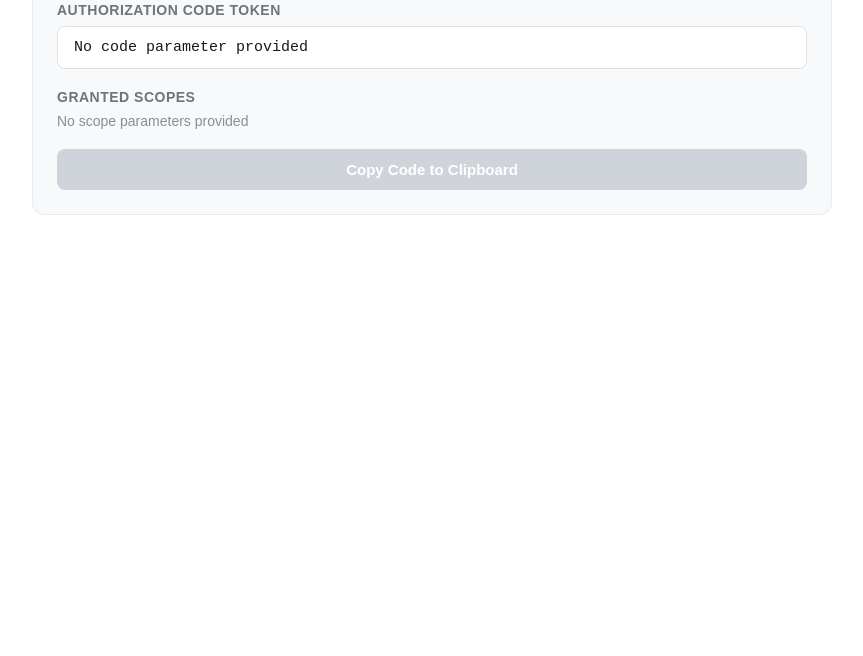
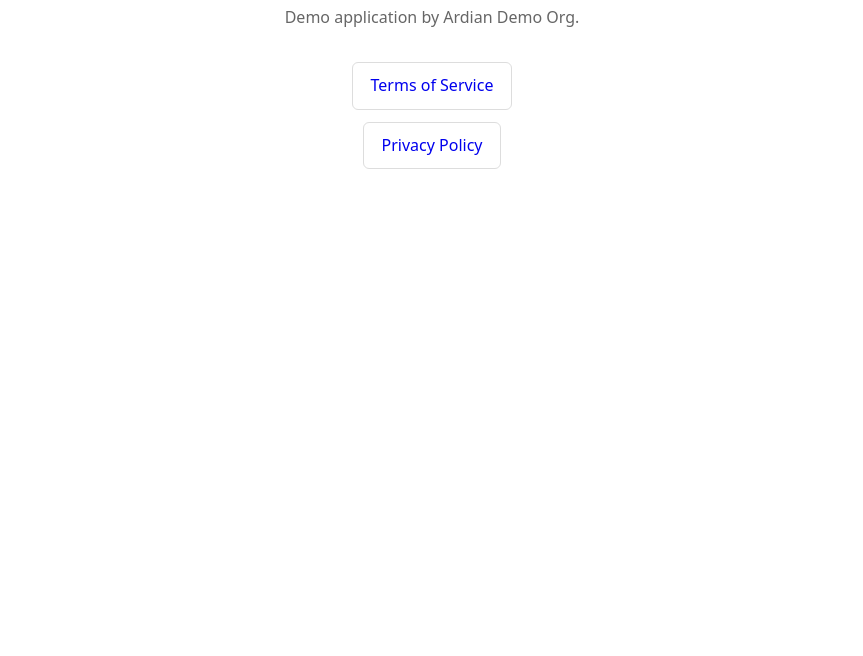
Before and after one commit to ahadiresi/ardian-demo-app, a plain HTML site: page index.html in a window 1280 px wide. Shown: the part 144-800 px from the top of the page, without its empty margins (208-1071 px from the left). Drawn offline with Linux system fonts and the light colour scheme.

Commit message:
Undo some oopsies

```diff
--- a/index.html
+++ b/index.html
@@ -3,154 +3,37 @@
 <head>
   <meta charset="UTF-8">
   <meta name="viewport" content="width=device-width, initial-scale=1.0">
-  <title>TikTok Auth Details</title>
+  <title>Ardian Demo App</title>
   <style>
     body {
-      font-family: Arial, sans-serif;
+      font-family: system-ui, -apple-system, BlinkMacSystemFont, "Segoe UI", sans-serif;
+      line-height: 1.6;
       max-width: 800px;
-      margin: 60px auto;
-      padding: 0 20px;
+      margin: 0 auto;
+      padding: 60px 20px;
+      color: #222;
       text-align: center;
-      color: #18181b;
     }
-
-    .card {
-      background: #f8f9fa;
-      border: 1px solid #e9ecef;
-      border-radius: 12px;
-      padding: 24px;
-      margin-top: 24px;
-      text-align: left;
-    }
-
-    .label {
-      font-weight: bold;
-      font-size: 14px;
-      color: #6c757d;
-      text-transform: uppercase;
-      letter-spacing: 0.5px;
-      margin-bottom: 8px;
-    }
-
-    .value-box {
-      padding: 12px 16px;
-      background: #ffffff;
-      border: 1px solid #dee2e6;
-      border-radius: 8px;
-      word-break: break-all;
-      font-family: monospace;
-      font-size: 15px;
-      margin-bottom: 20px;
-    }
-
-    .scopes-container {
-      display: flex;
-      flex-wrap: wrap;
-      gap: 8px;
-      margin-bottom: 20px;
-    }
-
-    .scope-badge {
-      background-color: #e7f5ff;
-      color: #1971c2;
-      border: 1px solid #a5d8ff;
-      padding: 6px 12px;
-      border-radius: 20px;
-      font-size: 13px;
-      font-family: monospace;
-    }
-
-    .copy-btn {
-      display: block;
-      width: 100%;
-      padding: 12px 20px;
-      font-size: 15px;
-      font-weight: 600;
-      background-color: #000000;
-      color: #ffffff;
-      border: none;
-      border-radius: 8px;
-      cursor: pointer;
-      transition: background-color 0.2s ease;
-    }
-
-    .copy-btn:hover {
-      background-color: #333333;
-    }
-
-    .copy-btn:disabled {
-      background-color: #ced4da;
-      cursor: not-allowed;
-    }
-
-    .copy-btn.copied {
-      background-color: #2563eb;
+    h1 { margin-bottom: 8px; }
+    p { color: #666; }
+    ul { list-style: none; padding: 0; margin-top: 32px; }
+    li { margin: 12px 0; }
+    a {
+      display: inline-block;
+      text-decoration: none;
+      padding: 10px 18px;
+      border: 1px solid #ddd;
+      border-radius: 6px;
     }
   </style>
 </head>
 <body>
-<h1>TikTok Authorization Response</h1>
+  <h1>Ardian Demo App</h1>
+  <p>Demo application by Ardian Demo Org.</p>
 
-<div class="card">
-  <div class="label">Authorization Code Token</div>
-  <div id="code" class="value-box"></div>
-
-  <div class="label">Granted Scopes</div>
-  <div id="scopes" class="scopes-container"></div>
-
-  <button id="copyBtn" class="copy-btn" onclick="copyToken()">Copy Code to Clipboard</button>
-</div>
-
-<script>
-  const params = new URLSearchParams(window.location.search);
-  const codeValue = params.get("code");
-  const scopeValue = params.get("scopes");
-
-  const codeElement = document.getElementById("code");
-  const scopesElement = document.getElementById("scopes");
-  const copyBtn = document.getElementById("copyBtn");
-
-  // Handle Code Parameter
-  if (codeValue !== null) {
-    codeElement.textContent = codeValue;
-  } else {
-    codeElement.textContent = "No code parameter provided";
-    copyBtn.disabled = true;
-  }
-
-  // Handle Scope Parameter (TikTok passes scopes separated by commas)
-  if (scopeValue !== null && scopeValue.trim() !== "") {
-    const scopeList = scopeValue.split(",");
-    scopesElement.innerHTML = "";
-
-    scopeList.forEach(scope => {
-      const badge = document.createElement("span");
-      badge.className = "scope-badge";
-      badge.textContent = scope.trim();
-      scopesElement.appendChild(badge);
-    });
-  } else {
-    scopesElement.innerHTML = "<span style='color: #868e96; font-size: 14px;'>No scope parameters provided</span>";
-  }
-
-  // Copy Function
-  async function copyToken() {
-    if (!codeValue) return;
-
-    try {
-      await navigator.clipboard.writeText(codeValue);
-
-      copyBtn.textContent = "Copied to clipboard!";
-      copyBtn.classList.add("copied");
-
-      setTimeout(() => {
-        copyBtn.textContent = "Copy Authorization Code to Clipboard";
-        copyBtn.classList.remove("copied");
-      }, 2000);
-    } catch (err) {
-      console.error("Failed to copy text: ", err);
-    }
-  }
-</script>
+  <ul>
+    <li><a href="terms.html">Terms of Service</a></li>
+    <li><a href="privacy.html">Privacy Policy</a></li>
+  </ul>
 </body>
 </html>
```
Also changed, not shown: redirect.html (+87 -20 lines).
